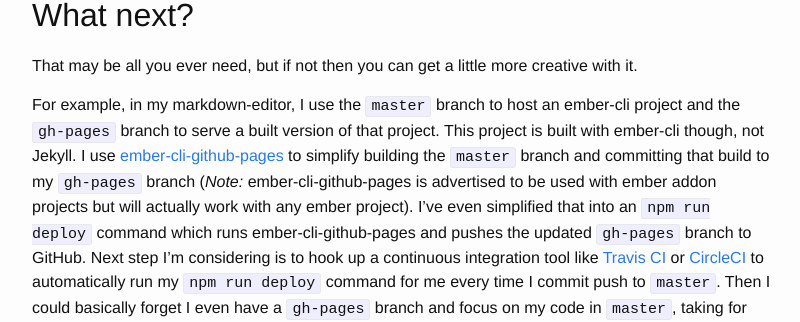
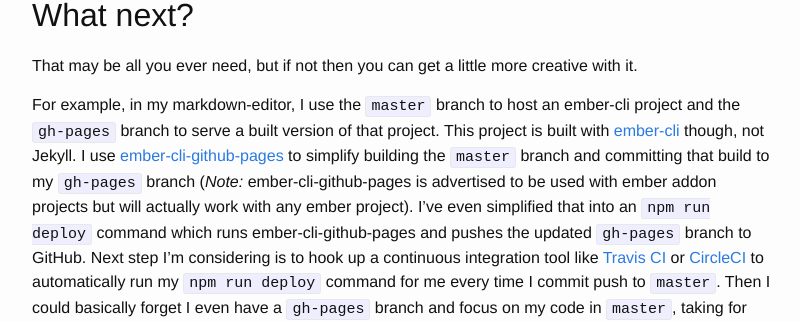
Before and after one commit to jimmay5469/jimmay5469.github.io, a Jekyll site: the page built from _posts/2016-03-23-the-awesomeness-that-is-github-pages.md, in a window 1280 px wide and 900 px high, scrolled down 2969 px. Shown: the part 357-679 px from the top of the window, without its empty margins (238-1038 px from the left). Built offline with Jekyll 4.4.1, drawn with Linux system fonts in a browser that asks for light colours; part of the change alters nothing that is shown.

```diff
--- a/_posts/2016-03-23-the-awesomeness-that-is-github-pages.md
+++ b/_posts/2016-03-23-the-awesomeness-that-is-github-pages.md
@@ -98,5 +98,5 @@ You may have noticed I said _correctly_ create a `gh-pages` branch though. You a
 
 That may be all you ever need, but if not then you can get a little more creative with it.
 
-For example, in my markdown-editor, I use the `master` branch to host an ember-cli project and the `gh-pages` branch to serve a built version of that project. This project is built with ember-cli though, not Jekyll. I use [ember-cli-github-pages](https://github.com/poetic/ember-cli-github-pages) to simplify building the `master` branch and committing that build to my `gh-pages` branch (_Note:_ ember-cli-github-pages is advertised to be used with ember addon projects but will actually work with any ember project). I've even simplified that into an `npm run deploy` command which runs ember-cli-github-pages and pushes the updated `gh-pages` branch to GitHub. Next step I'm considering is to hook up a continuous integration tool like [Travis CI](https://travis-ci.org/) or [CircleCI](https://circleci.com/) to automatically run my `npm run deploy` command for me every time I commit push to `master`. Then I could basically forget I even have a `gh-pages` branch and focus on my code in `master`, taking for granted the fact that my `gh-pages` will stay up-to-date with my `master` branch.
+For example, in my markdown-editor, I use the `master` branch to host an ember-cli project and the `gh-pages` branch to serve a built version of that project. This project is built with [ember-cli](http://ember-cli.com/) though, not Jekyll. I use [ember-cli-github-pages](https://github.com/poetic/ember-cli-github-pages) to simplify building the `master` branch and committing that build to my `gh-pages` branch (_Note:_ ember-cli-github-pages is advertised to be used with ember addon projects but will actually work with any ember project). I've even simplified that into an `npm run deploy` command which runs ember-cli-github-pages and pushes the updated `gh-pages` branch to GitHub. Next step I'm considering is to hook up a continuous integration tool like [Travis CI](https://travis-ci.org/) or [CircleCI](https://circleci.com/) to automatically run my `npm run deploy` command for me every time I commit push to `master`. Then I could basically forget I even have a `gh-pages` branch and focus on my code in `master`, taking for granted the fact that my `gh-pages` will stay up-to-date with my `master` branch.
 {% endraw %}
```
